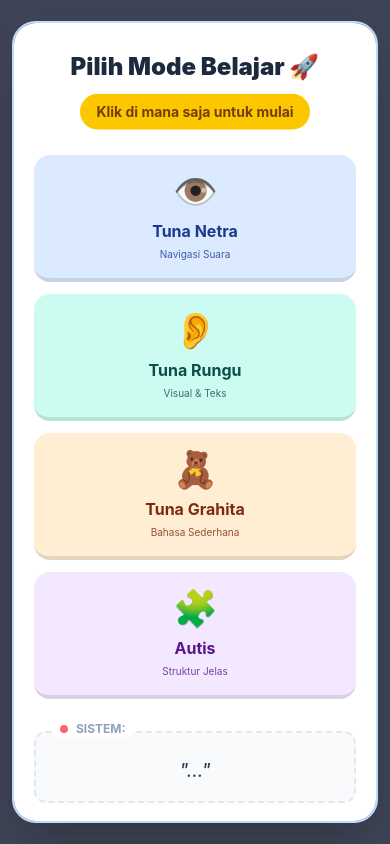
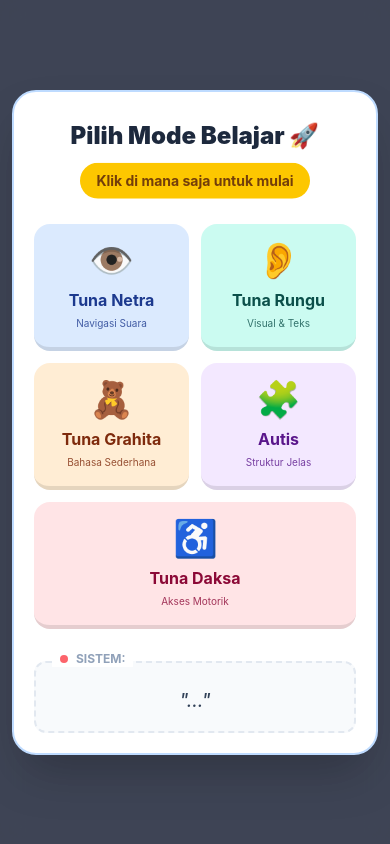
Before and after one commit to Syujaaa/essai, a React (Vite) app: page / in a window 390 px wide. Built offline with nearby package versions, Linux system fonts and the light colour scheme.

Commit message:
add menu

```diff
--- a/src/App.jsx
+++ b/src/App.jsx
@@ -1,40 +1,17 @@
 import React, { useState } from 'react';
 import AccessibilityModal from './components/AccessibilityModal';
+import Menu from './components/Menu';
 
 function App() {
   const [mode, setMode] = useState(null);
 
   return (
-    <div className="min-h-screen bg-slate-50">
+    <div className="min-h-screen bg-slate-50 font-sans">
 
       {!mode && <AccessibilityModal onSelectMode={(selected) => setMode(selected)} />}
 
-      {mode && (
-        <main className="flex flex-col items-center justify-center min-h-screen p-4 sm:p-8 md:p-10 animate-in zoom-in duration-700">
-          <div className="w-full max-w-3xl bg-blue-100 p-6 sm:p-10 md:p-12 rounded-3xl sm:rounded-[40px] md:rounded-[50px] text-center border-2 sm:border-4 border-blue-200 shadow-xl mx-auto">
+      {mode && <Menu mode={mode} onResetMode={() => setMode(null)} />}
 
-             <h1 className="text-3xl sm:text-4xl md:text-5xl font-black text-blue-900 mb-3 sm:mb-4">
-               Selamat Belajar! 🎉
-             </h1>
-
-             <p className="text-lg sm:text-xl md:text-2xl text-blue-700 font-medium leading-relaxed">
-               Anda sekarang dalam mode: <br className="block sm:hidden" />
-               <span className="inline-block mt-2 sm:mt-0 sm:ml-2 font-bold underline decoration-yellow-400 decoration-4 capitalize">
-                 {mode.replace('_', ' ')}
-               </span>
-             </p>
-
-
-             <button
-               onClick={() => setMode(null)}
-               className="mt-8 sm:mt-10 px-6 py-2 sm:px-8 sm:py-3 bg-white hover:bg-blue-50 text-blue-800 font-bold rounded-full shadow-md transition-all hover:scale-105 active:scale-95 text-sm sm:text-base border border-blue-200"
-             >
-               Ganti Mode
-             </button>
-
-          </div>
-        </main>
-      )}
     </div>
   );
 }
--- a/src/components/AccessibilityModal.jsx
+++ b/src/components/AccessibilityModal.jsx
@@ -12,6 +12,7 @@ export default function AccessibilityModal({ onSelectMode }) {
     { id: 'tuna_rungu', label: 'Tuna Rungu', icon: '👂', color: 'bg-teal-100 text-teal-900', desc: 'Visual & Teks' },
     { id: 'tuna_grahita', label: 'Tuna Grahita', icon: '🧸', color: 'bg-orange-100 text-orange-900', desc: 'Bahasa Sederhana' },
     { id: 'autis', label: 'Autis', icon: '🧩', color: 'bg-purple-100 text-purple-900', desc: 'Struktur Jelas' },
+    { id: 'tuna_daksa', label: 'Tuna Daksa', icon: '♿', color: 'bg-rose-100 text-rose-900', desc: 'Akses Motorik' },
   ];
 
   const speak = (text) => {
@@ -40,10 +41,12 @@ export default function AccessibilityModal({ onSelectMode }) {
       const transcript = event.results[event.results.length - 1][0].transcript.toLowerCase();
       console.log("Input Suara:", transcript);
 
+      // Logika untuk mengenali suara Tuna Daksa
       if (transcript.includes("netra")) handleSelect('tuna_netra');
       else if (transcript.includes("rungu")) handleSelect('tuna_rungu');
       else if (transcript.includes("grahita")) handleSelect('tuna_grahita');
       else if (transcript.includes("autis")) handleSelect('autis');
+      else if (transcript.includes("daksa") || transcript.includes("motorik")) handleSelect('tuna_daksa');
     };
 
     recognition.onerror = () => {
@@ -67,7 +70,7 @@ export default function AccessibilityModal({ onSelectMode }) {
   const activateSystem = () => {
     if (!hasInteracted) {
       setHasInteracted(true);
-      const introText = "Halo, selamat datang. Silakan sebutkan atau klik pilihan kebutuhan Anda. Ada Tuna Netra, Tuna Rungu, Tuna Grahita, dan Autis.";
+      const introText = "Halo, selamat datang. Silakan sebutkan atau klik pilihan kebutuhan Anda. Ada Tuna Netra, Tuna Rungu, Tuna Grahita, Autis, dan Tuna Daksa.";
       speak(introText);
       startListening();
     }
@@ -80,7 +83,7 @@ export default function AccessibilityModal({ onSelectMode }) {
           className="fixed inset-0 z-50 flex items-center justify-center bg-slate-900/80 backdrop-blur-md p-3 sm:p-6"
           onClick={activateSystem}
         >
-          <div className="relative w-full max-w-4xl max-h-[95vh] overflow-y-auto bg-white shadow-2xl rounded-3xl sm:rounded-[40px] p-5 sm:p-8 md:p-12 border-2 sm:border-4 border-blue-200 hide-scrollbar">
+          <div className="relative w-full max-w-5xl max-h-[95vh] overflow-y-auto bg-white shadow-2xl rounded-3xl sm:rounded-[40px] p-5 sm:p-8 md:p-12 border-2 sm:border-4 border-blue-200 hide-scrollbar">
 
             <div className="text-center mb-6 sm:mb-10 mt-2 sm:mt-0">
               <h1 className="text-2xl sm:text-3xl md:text-4xl font-black text-slate-800 mb-3 sm:mb-4">
@@ -93,8 +96,8 @@ export default function AccessibilityModal({ onSelectMode }) {
               )}
             </div>
 
-            {/* Grid Pilihan */}
-            <div className="grid grid-cols-1 xs:grid-cols-2 sm:grid-cols-2 md:grid-cols-4 gap-3 sm:gap-6">
+
+            <div className="flex flex-wrap justify-center gap-3 sm:gap-6">
               {options.map((opt) => (
                 <button
                   key={opt.id}
@@ -102,7 +105,8 @@ export default function AccessibilityModal({ onSelectMode }) {
                     e.stopPropagation();
                     handleSelect(opt.id);
                   }}
-                  className={`flex flex-col items-center p-4 sm:p-6 rounded-2xl sm:rounded-[30px] transition-all hover:scale-105 active:scale-95 ${opt.color} border-b-4 sm:border-b-8 border-black/10`}
+
+                  className={`flex-grow sm:flex-grow-0 w-[45%] sm:w-[30%] flex flex-col items-center p-4 sm:p-6 rounded-2xl sm:rounded-[30px] transition-all hover:scale-105 active:scale-95 ${opt.color} border-b-4 sm:border-b-8 border-black/10`}
                 >
                   <span className="text-4xl sm:text-5xl mb-2 sm:mb-4">{opt.icon}</span>
                   <span className="font-bold text-base sm:text-lg">{opt.label}</span>
@@ -111,7 +115,6 @@ export default function AccessibilityModal({ onSelectMode }) {
               ))}
             </div>
 
-            {/* Kotak Subtitle */}
             <div className="mt-8 sm:mt-12 p-4 sm:p-6 bg-slate-50 rounded-xl sm:rounded-2xl border-2 border-dashed border-slate-200 relative">
               <div className="absolute -top-3 sm:-top-4 left-4 sm:left-6 px-2 sm:px-4 bg-white text-slate-400 text-xs sm:text-sm font-bold flex items-center gap-2">
                 <span className="flex h-2 w-2 rounded-full bg-red-500 animate-pulse"></span>
@@ -122,7 +125,6 @@ export default function AccessibilityModal({ onSelectMode }) {
               </p>
             </div>
 
-            {/* Indikator Mikrofon */}
             {isListening && (
               <div className="mt-4 sm:mt-6 flex justify-center items-center gap-2 sm:gap-3 text-green-600">
                 <div className="flex gap-1">
--- /dev/null
+++ b/src/components/Menu.jsx
@@ -0,0 +1,88 @@
+import React from 'react';
+
+export default function Menu({ mode, onResetMode }) {
+  // Daftar Menu Utama
+  const menuItems = [
+    {
+      id: 'panduan',
+      title: 'Buku Panduan',
+      subtitle: 'Petunjuk penggunaan',
+      icon: '📖',
+      color: 'bg-amber-100 text-amber-900 border-amber-300 hover:bg-amber-200'
+    },
+    {
+      id: 'cerita',
+      title: 'Buku Cerita',
+      subtitle: '(Audio Visual)',
+      icon: '📚',
+      color: 'bg-emerald-100 text-emerald-900 border-emerald-300 hover:bg-emerald-200'
+    },
+    {
+      id: 'film',
+      title: 'Film Dongeng',
+      subtitle: 'Edukasi Seks (Audio Visual)',
+      icon: '🎬',
+      color: 'bg-purple-100 text-purple-900 border-purple-300 hover:bg-purple-200'
+    },
+    {
+      id: 'game',
+      title: 'Game',
+      subtitle: 'Bermain sambil belajar',
+      icon: '🎮',
+      color: 'bg-rose-100 text-rose-900 border-rose-300 hover:bg-rose-200'
+    },
+  ];
+
+  const handleMenuClick = (menuTitle) => {
+    // Logika navigasi ke halaman menu (bisa pakai react-router)
+    console.log(`Membuka: ${menuTitle}`);
+    alert(`Membuka halaman: ${menuTitle}`);
+  };
+
+  return (
+    <main className="min-h-screen flex flex-col p-4 sm:p-8 animate-in fade-in duration-700 max-w-5xl mx-auto">
+
+      <header className="flex flex-col sm:flex-row items-center justify-between bg-white p-4 sm:p-6 rounded-3xl shadow-sm border-2 border-slate-100 mb-8 mt-4">
+        <div className="text-center sm:text-left mb-4 sm:mb-0">
+          <h1 className="text-2xl sm:text-3xl font-black text-slate-800">
+            Halo! Mau belajar apa hari ini? ✨
+          </h1>
+          <p className="text-sm sm:text-base text-slate-500 font-medium mt-1">
+            Mode aktif: <span className="text-blue-600 font-bold capitalize underline decoration-yellow-400 decoration-2">{mode.replace('_', ' ')}</span>
+          </p>
+        </div>
+        <button
+          onClick={onResetMode}
+          className="px-6 py-2.5 bg-slate-100 hover:bg-slate-200 text-slate-700 font-bold rounded-full transition-transform active:scale-95 text-sm border-2 border-slate-200 w-full sm:w-auto"
+        >
+          ⚙️ Ganti Mode
+        </button>
+      </header>
+
+      <div className="grid grid-cols-1 sm:grid-cols-2 gap-4 sm:gap-6 md:gap-8 flex-grow content-start">
+        {menuItems.map((menu) => (
+          <button
+            key={menu.id}
+            onClick={() => handleMenuClick(menu.title)}
+            className={`group flex flex-col sm:flex-row items-center sm:items-start p-6 sm:p-8 rounded-[2rem] sm:rounded-[2.5rem] border-b-[6px] sm:border-b-8 transition-all duration-300 hover:-translate-y-2 active:translate-y-1 active:border-b-2 shadow-sm hover:shadow-xl outline-none focus:ring-8 focus:ring-opacity-50 ${menu.color}`}
+          >
+
+            <div className="text-6xl sm:text-7xl mb-4 sm:mb-0 sm:mr-6 transform group-hover:scale-110 group-hover:rotate-3 transition-all duration-300">
+              {menu.icon}
+            </div>
+
+            <div className="text-center sm:text-left flex-1">
+              <h2 className="text-2xl sm:text-3xl font-extrabold mb-1 sm:mb-2 leading-tight">
+                {menu.title}
+              </h2>
+              <p className="text-sm sm:text-base font-bold opacity-75">
+                {menu.subtitle}
+              </p>
+            </div>
+          </button>
+        ))}
+      </div>
+
+    </main>
+  );
+}
```
